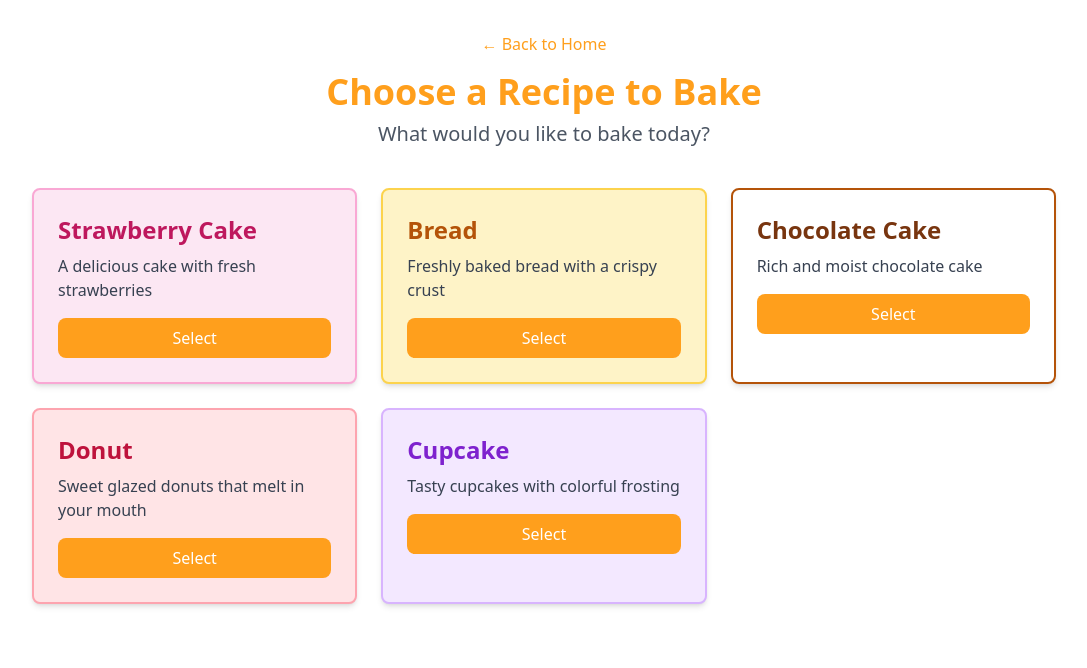
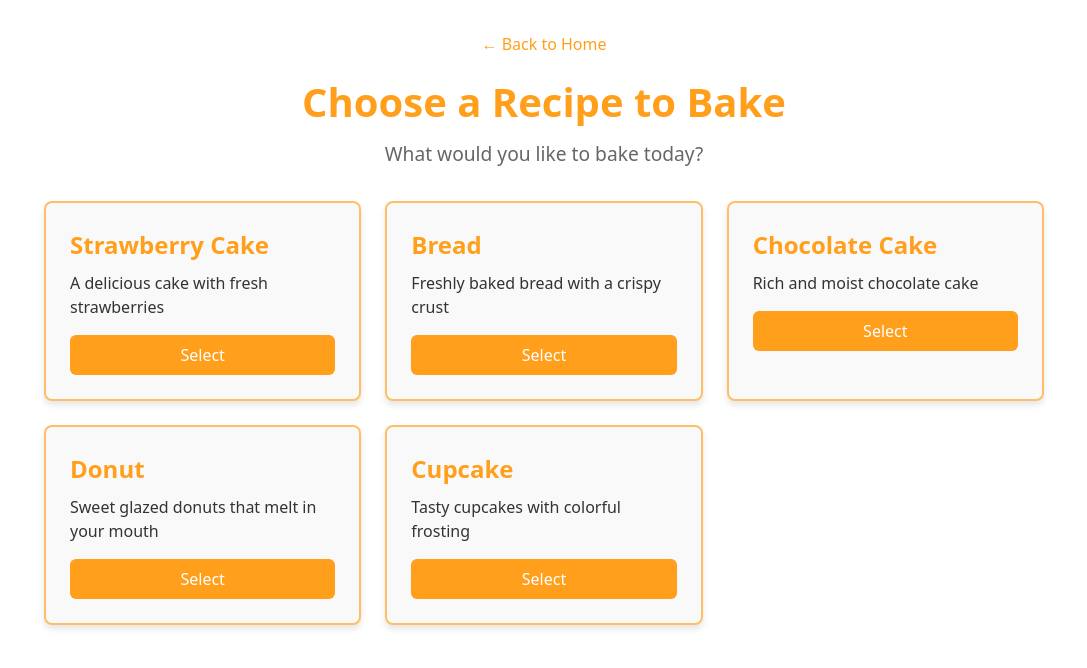
Before and after one commit to kllrasc/bakery-game, a Next.js app: page /recipes in a window 1280 px wide. Shown: the top 668 px of the page, without its empty margins (96-1183 px from the left). Built offline with nearby package versions, Linux system fonts and the light colour scheme.

Commit message:
Use inline styles for more reliable rendering

```diff
--- a/pages/index.tsx
+++ b/pages/index.tsx
@@ -4,23 +4,56 @@ import Link from 'next/link';
 
 export default function Home() {
   return (
-    <div className="min-h-screen bg-background flex flex-col items-center justify-center">
+    <div style={{
+      minHeight: '100vh',
+      display: 'flex',
+      flexDirection: 'column',
+      alignItems: 'center',
+      justifyContent: 'center',
+      backgroundColor: '#FFFFFF'
+    }}>
       <Head>
         <title>Bakery Game</title>
         <meta name="description" content="A fun bakery management game" />
         <link rel="icon" href="/favicon.ico" />
       </Head>
 
-      <main className="flex flex-col items-center justify-center w-full flex-1 px-4 text-center">
-        <h1 className="text-6xl font-bold text-primary mb-4">
+      <main style={{
+        display: 'flex',
+        flexDirection: 'column',
+        alignItems: 'center',
+        justifyContent: 'center',
+        width: '100%',
+        padding: '0 1rem',
+        textAlign: 'center'
+      }}>
+        <h1 style={{
+          fontSize: '4rem',
+          fontWeight: 'bold',
+          color: '#FF9F1C',
+          marginBottom: '1rem'
+        }}>
           Bakery Game
         </h1>
-        <p className="text-xl text-gray-700 mt-4">
+        <p style={{
+          fontSize: '1.25rem',
+          color: '#555',
+          marginTop: '1rem'
+        }}>
           Bake delicious treats and grow your bakery business
         </p>
-        <div className="mt-8">
-          <Link href="/recipes">
-            <button className="btn btn-primary text-lg px-8 py-3">
+        <div style={{ marginTop: '2rem' }}>
+          <Link href="/recipes" style={{ textDecoration: 'none' }}>
+            <button style={{
+              backgroundColor: '#FF9F1C',
+              color: 'white',
+              border: 'none',
+              padding: '0.75rem 2rem',
+              borderRadius: '0.375rem',
+              fontSize: '1.125rem',
+              fontWeight: '500',
+              cursor: 'pointer'
+            }}>
               Start Baking
             </button>
           </Link>
--- a/pages/recipes.tsx
+++ b/pages/recipes.tsx
@@ -8,71 +8,77 @@ const recipes = [
     id: 'strawberry-cake',
     name: 'Strawberry Cake',
     description: 'A delicious cake with fresh strawberries',
-    color: 'bg-pink-100',
-    textColor: 'text-pink-700',
-    borderColor: 'border-pink-300',
   },
   {
     id: 'bread',
     name: 'Bread',
     description: 'Freshly baked bread with a crispy crust',
-    color: 'bg-amber-100',
-    textColor: 'text-amber-700',
-    borderColor: 'border-amber-300',
   },
   {
     id: 'chocolate-cake',
     name: 'Chocolate Cake',
     description: 'Rich and moist chocolate cake',
-    color: 'bg-brown-100',
-    textColor: 'text-amber-900',
-    borderColor: 'border-amber-700',
   },
   {
     id: 'donut',
     name: 'Donut',
     description: 'Sweet glazed donuts that melt in your mouth',
-    color: 'bg-rose-100',
-    textColor: 'text-rose-700',
-    borderColor: 'border-rose-300',
   },
   {
     id: 'cupcake',
     name: 'Cupcake',
     description: 'Tasty cupcakes with colorful frosting',
-    color: 'bg-purple-100',
-    textColor: 'text-purple-700',
-    borderColor: 'border-purple-300',
   },
 ];
 
 export default function Recipes() {
   return (
-    <div className="min-h-screen bg-background p-8">
+    <div style={{ minHeight: '100vh', padding: '2rem', backgroundColor: '#FFFFFF' }}>
       <Head>
         <title>Select Recipe - Bakery Game</title>
         <meta name="description" content="Select a recipe to bake" />
         <link rel="icon" href="/favicon.ico" />
       </Head>
 
-      <div className="max-w-5xl mx-auto">
-        <header className="mb-10 text-center">
-          <Link href="/" className="text-primary hover:text-primary/80">
-            ← Back to Home
-          </Link>
-          <h1 className="text-4xl font-bold text-primary mt-4">Choose a Recipe to Bake</h1>
-          <p className="text-xl text-gray-600 mt-2">What would you like to bake today?</p>
+      <div style={{ maxWidth: '1000px', margin: '0 auto' }}>
+        <header style={{ textAlign: 'center', marginBottom: '2rem' }}>
+          <div>
+            <Link href="/" style={{ color: '#FF9F1C', textDecoration: 'none' }}>
+              ← Back to Home
+            </Link>
+          </div>
+          <h1 style={{ color: '#FF9F1C', fontSize: '2.5rem', fontWeight: 'bold', marginTop: '1rem' }}>Choose a Recipe to Bake</h1>
+          <p style={{ color: '#666', fontSize: '1.2rem', marginTop: '0.5rem' }}>What would you like to bake today?</p>
         </header>
 
-        <div className="grid grid-cols-1 md:grid-cols-2 lg:grid-cols-3 gap-6">
+        <div style={{ display: 'grid', gridTemplateColumns: 'repeat(auto-fill, minmax(280px, 1fr))', gap: '1.5rem' }}>
           {recipes.map((recipe) => (
             <div
               key={recipe.id}
-              className={`rounded-lg shadow-md p-6 border-2 ${recipe.borderColor} ${recipe.color} transition-transform hover:scale-105 cursor-pointer`}
+              style={{
+                backgroundColor: '#f9f9f9',
+                borderRadius: '0.5rem',
+                padding: '1.5rem',
+                boxShadow: '0 4px 6px rgba(0,0,0,0.1)',
+                border: '2px solid #FFBF69'
+              }}
             >
-              <h2 className={`text-2xl font-bold mb-2 ${recipe.textColor}`}>{recipe.name}</h2>
-              <p className="text-gray-700 mb-4">{recipe.description}</p>
-              <button className="btn btn-primary w-full">Select</button>
+              <h2 style={{ color: '#FF9F1C', fontSize: '1.5rem', fontWeight: 'bold', marginBottom: '0.5rem' }}>{recipe.name}</h2>
+              <p style={{ color: '#333', marginBottom: '1rem' }}>{recipe.description}</p>
+              <button
+                style={{
+                  backgroundColor: '#FF9F1C',
+                  color: 'white',
+                  border: 'none',
+                  padding: '0.5rem 1rem',
+                  borderRadius: '0.375rem',
+                  width: '100%',
+                  cursor: 'pointer',
+                  fontWeight: '500'
+                }}
+              >
+                Select
+              </button>
             </div>
           ))}
         </div>
```
